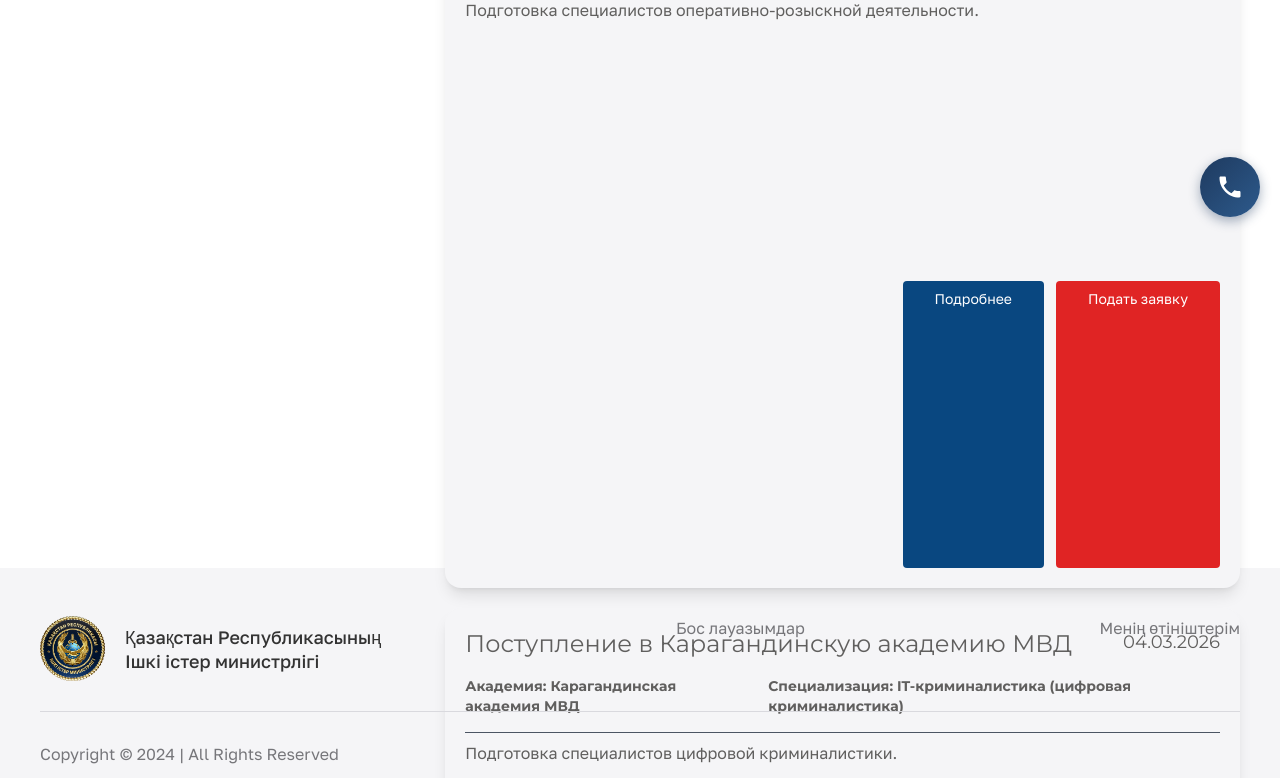
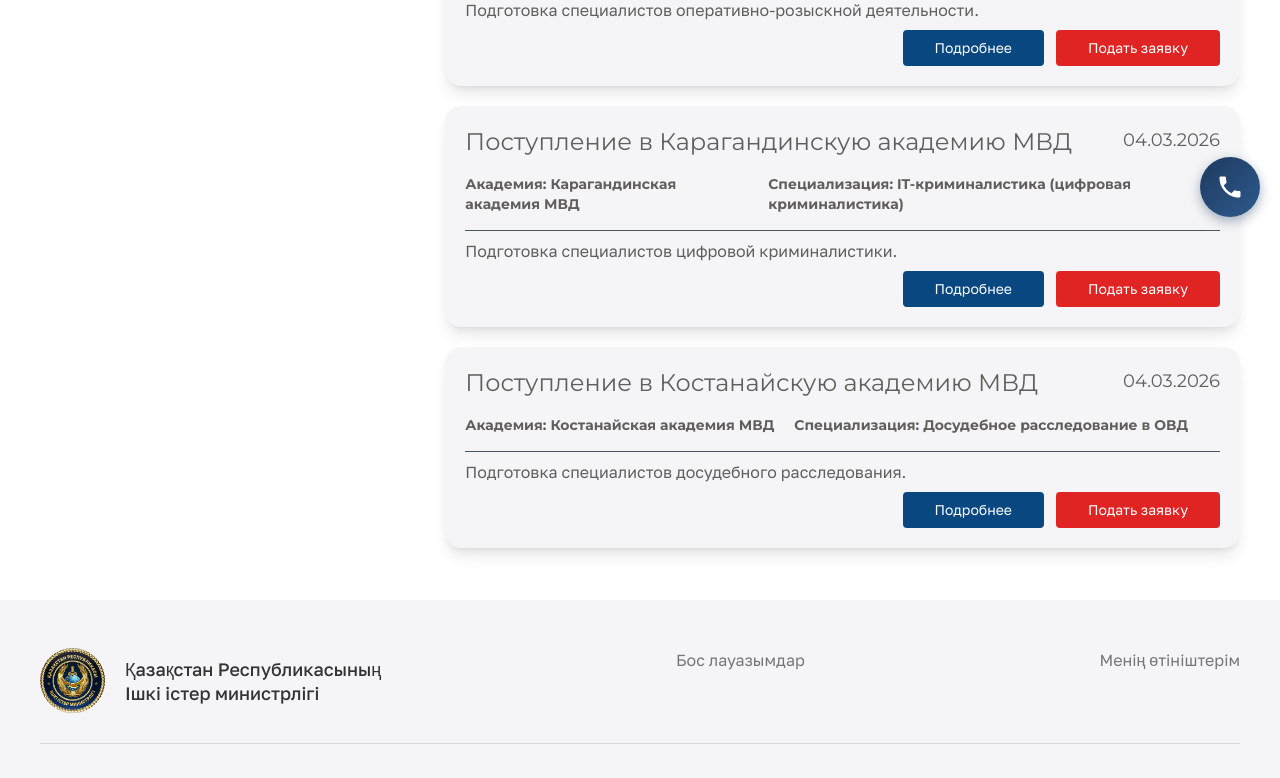
Before and after one commit to zhansvltan/qr-iim, a Next.js app: page /vacancy-academy in a window 1280 px wide. Shown: the part 563-1341 px from the top of the page. Built offline with nearby package versions, Linux system fonts and the light colour scheme.

Commit message:
vacancies

```diff
--- a/src/components/vacancy/VacancyAcademy.tsx
+++ b/src/components/vacancy/VacancyAcademy.tsx
@@ -114,7 +114,7 @@ function VacancyAcademyNav() {
 
 function VacancyCard({ item }: { item: VacancyItem }) {
   return (
-    <div className="grid h-full shadow-lg my-5 w-full py-5 px-5 text-left rounded-2xl" style={{ backgroundColor: "#f5f5f7" }}>
+    <div className="grid shadow-lg my-5 w-full py-5 px-5 text-left rounded-2xl" style={{ backgroundColor: "#f5f5f7" }}>
       <div className="w-full cursor-pointer">
         <span className="sm:flex justify-between mb-4">
           <p className="montserrat text-2xl light-gray-1">{item.title}</p>
@@ -156,7 +156,7 @@ export function VacancyAcademy() {
   return (
     <>
       <VacancyAcademyNav />
-      <main>
+      <main id="main" className="main">
         <div className="container pt-4 mx-auto h-auto text-left">
           <h1 className="light-gray-1 text-2xl px-2">Вакансии для поступления в ВУЗы МВД</h1>
           <p className="text-gray-600 text-sm px-2 mt-2">Всего вакансий: {filteredVacancies.length}</p>
@@ -208,6 +208,7 @@ export function VacancyAcademy() {
             </div>
           </div>
         </div>
+        <div className="h-8" />
       </main>
       <HomeExactSupportButton />
     </>
```
